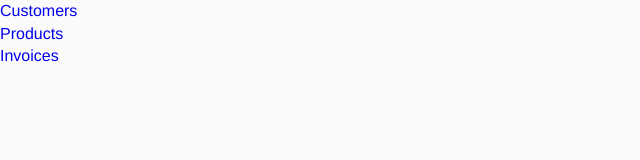
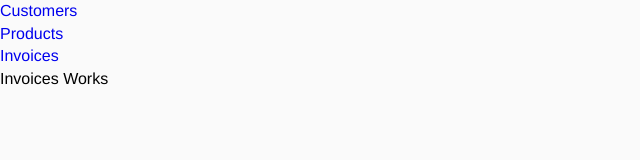
Before and after one commit to iamcoderUA/react-invoice-app, a React (Create React App) app: page /invoices in a window 1280 px wide. Shown: the top 160 px of the page, without its empty margins (0-640 px from the left). Built offline with nearby package versions, Linux system fonts and the light colour scheme.

Commit message:
feat(app-component): implement pages routing

```diff
--- a/src/app/app-component/app.component.tsx
+++ b/src/app/app-component/app.component.tsx
@@ -1,7 +1,11 @@
 import React from 'react';
-import { BrowserRouter as Router } from 'react-router-dom';
+import { BrowserRouter as Router, Redirect, Route, Switch } from 'react-router-dom';
 
 import Header from '../shared/header.component';
+import Customers from '../customers/customers.component';
+import Products from '../products/products.component';
+import Invoices from '../invoices/invoices.component';
+import NotFound from '../not-found/not-found.component';
 
 import { NavMenuItem } from '../core/interfaces/nav-menu-item';
 
@@ -20,10 +24,20 @@ const App: React.FC = () => {
       link: '/invoices',
     },
   ];
+
   return (
     <Router>
       <div className="wrapper">
         <Header navMenuList={navMenuList}/>
+        <main className='main'>
+          <Switch>
+            <Redirect exact from='/' to='/invoices'/>
+            <Route path="/customers" component={Customers}/>
+            <Route path="/products" component={Products}/>
+            <Route path="/invoices" component={Invoices}/>
+            <Route component={NotFound}/>
+          </Switch>
+        </main>
       </div>
     </Router>
   );
```
